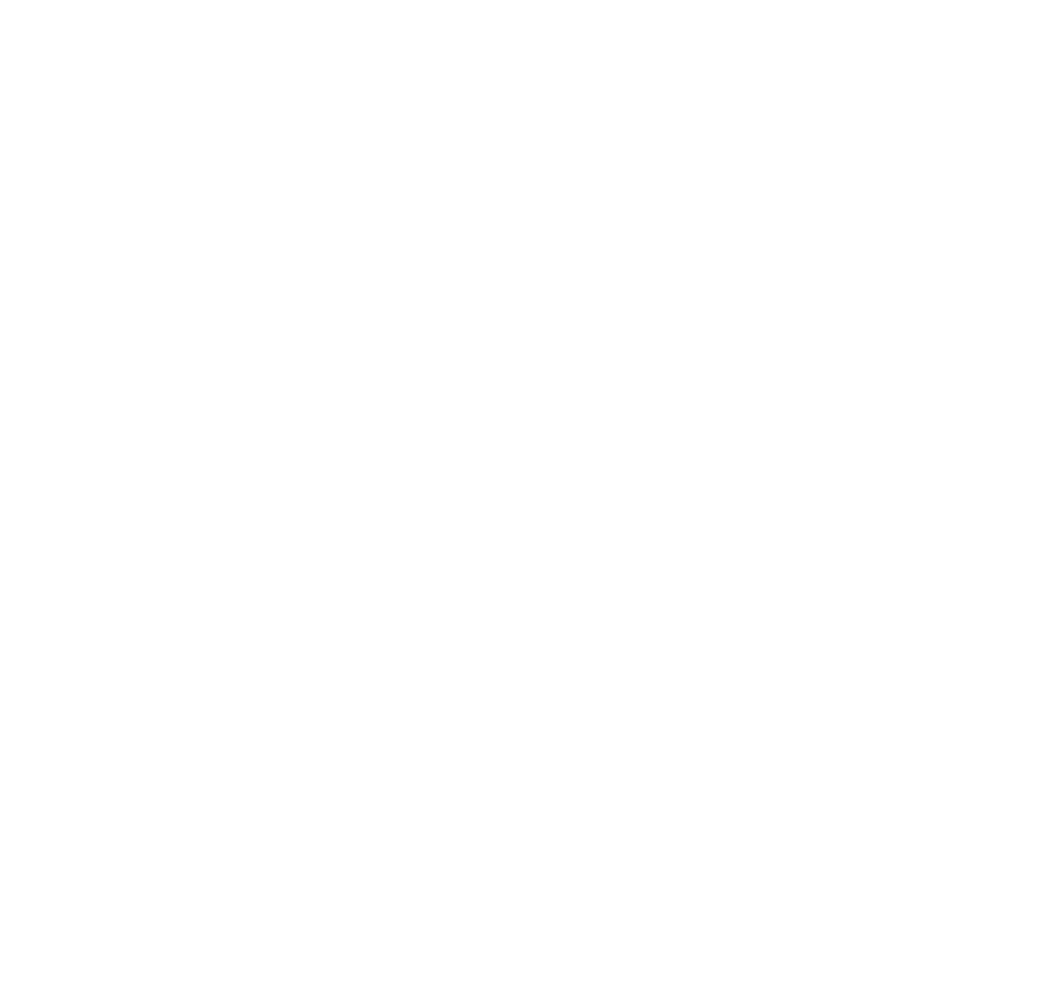
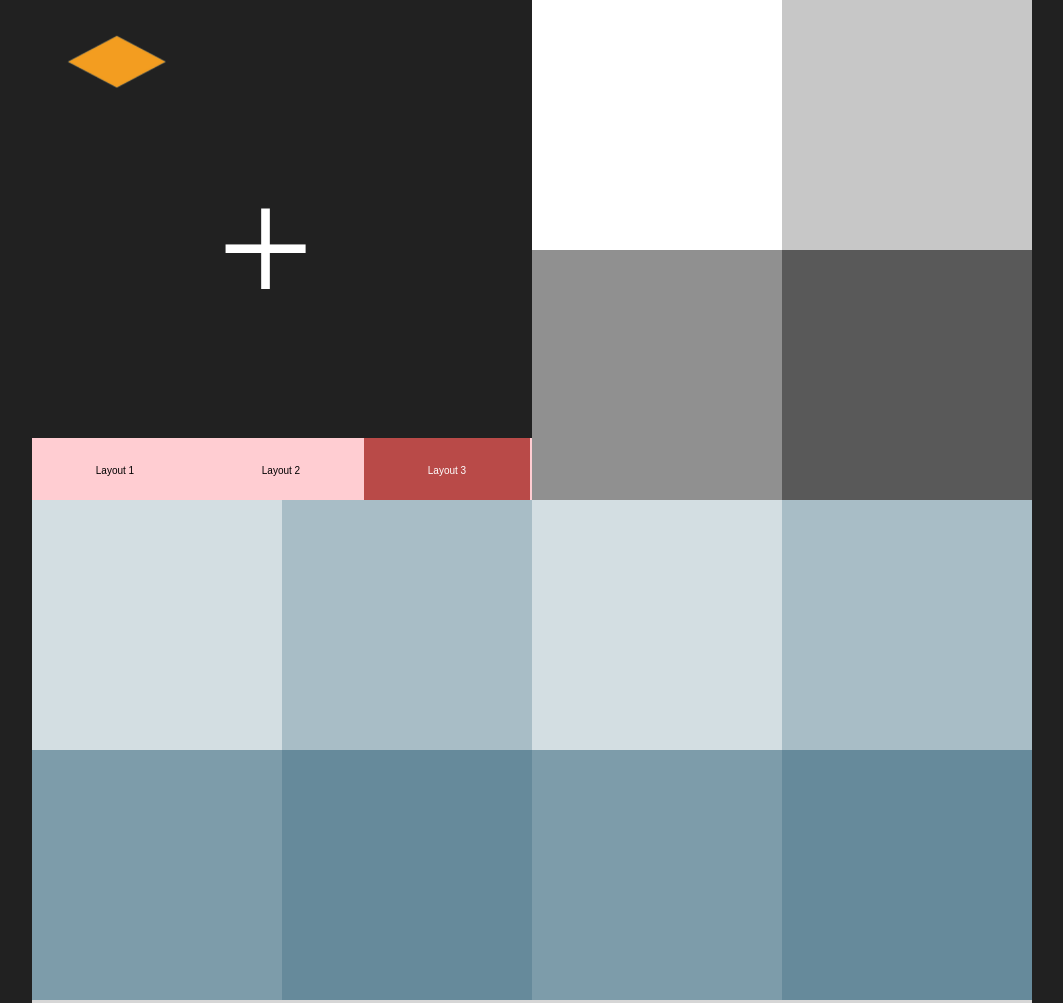
Before and after one commit to weizmanroy/ex3, a plain HTML site: page layout3.html in a window 1280 px wide. Shown: the top 1003 px of the page, without its empty margins (108-1171 px from the left). Before the commit the page ends 800 px from the top, so only its background shows below. Drawn offline with Linux system fonts and the light colour scheme.

Commit message:
first ex3

```diff
--- a/css/style.css
+++ b/css/style.css
@@ -1,27 +1,27 @@
-*{
+* {
     margin: 0;
     padding: 0;
     text-decoration: none;
   }
 
-body{
+  body {
     background-color: #212121;
     text-align: center;
   }
 
-header img{
+  header img {
     position: absolute;
     top: 28px;
     left: 26px;
     width: 120px;
     height: auto;
-    background-color: #517A8d;
+    background-color: #517a8d;
   }
 
-/********* Layout 1 **********/
+  /*** Layout 1 ****/
 
-.Layout1 header{
-    background-color: #517A8d;
+  .Layout1 header {
+    background-color: #517a8d;
     height: 387px;
   }
 
@@ -32,7 +32,7 @@ header img{
     position: relative;
   }
 
-.Layout1 ul{
+  .Layout1 ul {
     position: absolute;
     top: 330px;
     left: 270px;
@@ -41,11 +41,15 @@ header img{
     list-style-type: none;
   }
 
-.Layout1 li{
+  .Layout1 li:hover {
+    background-color: rgb(202, 195, 195);
+  }
+
+  .Layout1 li {
     float: left;
   }
 
-.Layout1 li a{
+  .Layout1 li a {
     position: relative;
     width: 241px;
     height: 58px;
@@ -54,28 +58,25 @@ header img{
     color: #000000;
     font-family: Arial, Helvetica, sans-serif;
     top: 20px;
-
   }
 
   .selected {
     background-color: #b94a48;
   }
-.Layout1 .selected a{
+  .Layout1 .selected a {
     color: #ffffff;
   }
 
-
-
-.Layout1 footer{
-    background-color: #D6D6D6;
+  .Layout1 footer {
+    background-color: #d6d6d6;
     height: 121px;
     position: absolute;
     top: 880px;
     width: 100%;
   }
 
-#leftRec{
-    background-color: #517A8d;
+  #leftRec {
+    background-color: #517a8d;
     position: absolute;
     top: 412px;
     left: 28px;
@@ -83,8 +84,8 @@ header img{
     width: 92px;
   }
 
-#centerRec{
-    background-color: #517A8d;
+  #centerRec {
+    background-color: #517a8d;
     position: absolute;
     top: 420px;
     left: 272px;
@@ -92,24 +93,22 @@ header img{
     width: 334px;
   }
 
-#rightRec{
-    background-color: #517A8d;
+  #rightRec {
+    background-color: #517a8d;
     position: absolute;
     top: 420px;
     left: 632px;
     height: 338px;
     width: 338px;
-
   }
 
+  /*** Layout 2 ****/
 
-/********* Layout 2 **********/
-
-.Layout2 header img{
+  .Layout2 header img {
     background-color: #212121;
   }
 
-#pinkLeft{
+  #pinkLeft {
     position: absolute;
     background-color: #ffcdd2;
     height: 1687px;
@@ -119,7 +118,7 @@ header img{
   #pinkleft li {
     list-style-type: none;
   }
-#pinkRight{
+  #pinkRight {
     position: absolute;
     top: 192px;
     background-color: #ffcdd2;
@@ -128,25 +127,28 @@ header img{
     left: 1061px;
   }
 
-.Layout2{
+  .Layout2 li:hover {
+    background-color: rgb(202, 195, 195);
+  }
+
+  .Layout2 {
     position: relative;
     height: 2000px;
     width: 1400px;
     margin: 0px auto;
   }
 
-.Layout2 footer{
+  .Layout2 footer {
     position: absolute;
     top: 1879px;
-    background-color: #D6D6D6;
+    background-color: #d6d6d6;
     height: 121px;
     width: 100%;
   }
 
-
   #upperLeft {
     position: absolute;
-    background-color: #517A8d;
+    background-color: #517a8d;
     width: 338px;
     height: 338px;
     top: 192px;
@@ -155,73 +157,187 @@ header img{
 
   #centerLeft {
     position: absolute;
-    background-color: #517A8d;
+    background-color: #517a8d;
     width: 338px;
     height: 338px;
     top: 650px;
     left: 273px;
-
-
   }
 
-#lowerLeft{
+  #lowerLeft {
     position: absolute;
-    background-color: #517A8d;
+    background-color: #517a8d;
     width: 338px;
     height: 338px;
     top: 1035px;
     left: 273px;
   }
 
-#upperRight{
+  #upperRight {
     position: absolute;
-    background-color: #517A8d;
+    background-color: #517a8d;
     width: 338px;
     height: 338px;
     top: 192px;
     left: 641px;
   }
 
-#lowerRight{
+  #lowerRight {
     position: absolute;
-    background-color: #517A8d;
+    background-color: #517a8d;
     width: 338px;
     height: 338px;
     top: 867px;
     left: 641px;
   }
 
-
-
-.Layout2 li{
+  .Layout2 li {
     height: 135px;
     text-align: left;
     list-style-type: none;
   }
 
-.Layout2 li a{
+  .Layout2 li a {
     position: absolute;
     margin-top: 59px;
-    left:  5px;
+    left: 5px;
     color: #000000;
     list-style-type: none;
   }
 
-
-.Layout2 #box1{
+  .Layout2 #box1 {
     position: absolute;
-    background-color: rgba(192,208,229,255);
+    background-color: rgba(192, 208, 229, 255);
     left: 1231px;
     top: 258px;
     width: 128px;
     height: 338px;
   }
 
-.Layout2 #box2{
+  .Layout2 #box2 {
     position: absolute;
-    background-color: rgba(192,208,229,255);
+    background-color: rgba(192, 208, 229, 255);
     left: 1167px;
     top: 1720px;
     width: 128px;
     height: 125px;
   }
+
+  /**** Layout 3 ****/
+
+  .Layout3 {
+    position: relative;
+    width: 1000px;
+    height: 1121px;
+    margin: 0px auto;
+  }
+  /* logo+nav+plus */
+  .Layout3 header img {
+    background-color: #212121;
+  }
+
+  #navAndPlus {
+    height: 500px width 500px;
+  }
+  #navAndPlus span {
+    color: #ffffff;
+    position: absolute;
+    left: 185px;
+    top: 150px;
+    font-size: 172px;
+    /* height: 86px;
+      width: 86px; */
+    /* size: 86px; */
+  }
+
+  .Layout3 ul {
+    position: absolute;
+    width: 500px;
+    top: 438px;
+    left: 0px;
+    background-color: #ffcdd2;
+    list-style-type: none;
+  }
+
+  .Layout3 li:hover {
+    background-color: rgb(202, 195, 195);
+  }
+
+  .Layout3 li {
+    float: left;
+    height: 62px;
+  }
+
+  .Layout3 li a {
+    position: relative;
+    margin-top: 27px;
+    width: 166px;
+    height: 58px;
+    display: inline-block;
+    border: none;
+    color: #000000;
+    font-size: 10px;
+    text-align: center;
+    font-family: Arial, Helvetica, sans-serif;
+  }
+
+  .Layout3 .selected {
+    background-color: #b94a48;
+  }
+  .Layout3 .selected a {
+    color: #ffffff;
+  }
+
+  /* grid */
+  #four_boxes {
+    position: absolute;
+    display: grid;
+
+    top: 0px;
+    right: 0px;
+    grid-template-columns: repeat(2, 250px);
+    grid-template-rows: repeat(2, 250px);
+    grid-gap: 0px;
+    grid-auto-rows: 500px;
+  }
+
+  #lowerLeft1 {
+    background-color: #fff;
+    opacity: 75%;
+  }
+  #upperRight1 {
+    background-color: #fff;
+    opacity: 50%;
+  }
+  #lowerRight1 {
+    background-color: #fff;
+    opacity: 25%;
+  }
+  #upperLeft1 {
+    background-color: #fff;
+    opacity: 100%;
+  }
+
+  /* footer + blue area */
+  .Layout3 #blueArea {
+    position: absolute;
+    background-color: #517a8d;
+    display: flex;
+    flex-wrap: wrap;
+    top: 500px;
+    height: 500px;
+    width: 1000px;
+  }
+
+  #blueArea :hover{
+    background-color: black;
+
+  }
+
+  .Layout3 footer {
+    position: absolute;
+    top: 1000px;
+    background-color: #d6d6d6;
+    height: 121px;
+    width: 1000px;
+  }
--- a/layout3.html
+++ b/layout3.html
@@ -0,0 +1,39 @@
+<!DOCTYPE html>
+<html lang="en">
+
+<head>
+    <meta charset="UTF-8" />
+    <link rel="stylesheet" href="css/style.css">
+    <title>Roy Weizman - ex3</title>
+
+<body class="Layout3">
+    <header>
+        <img src="images/logo.png" alt="logo">
+    </header>
+
+    <section id="navAndPlus">
+        <span>+</span>
+
+        <ul>
+            <li> <a href="index.html">Layout 1</a></li>
+            <li> <a href="layout2.html">Layout 2</a></li>
+            <li class="selected"> <a href="layout3.html">Layout 3</a></li>
+        </ul>
+    </section>
+
+    <section id="four_boxes">
+        <div id="upperLeft1"></div>
+        <div id="lowerLeft1"></div>
+        <div id="upperRight1"></div>
+        <div id="lowerRight1"></div>
+    </section>
+
+    <div id="blueArea"></div>
+
+    <footer>
+    </footer>
+
+    <script src="script.js"></script>
+</body>
+
+</html>
--- /dev/null
+++ b/script.js
@@ -0,0 +1,50 @@
+class Box{
+    constructor(op){
+        this.width = "250px"
+        this.height = "250px"
+        this.opacity = op;
+    }
+    getwidth(){
+        return this.width;
+    }
+    getheight(){
+        return this.height;
+    }
+
+    getopacity(){
+        return this.opacity;
+    }
+}
+
+let B = new Box("12%");
+
+let opa = document
+for (let i = 0; i < 8; i++) {
+    let square = document.createElement("div");
+    square.className = 'squares';
+    square.style.backgroundColor = "white";
+    square.style.width = B.getwidth();
+    square.style.height = B.getheight();
+    square.style.opacity = B.getopacity();
+
+    if ((i==0) || (i==2))
+        square.style.opacity = "75%";
+    if ((i==1) || (i==3))
+        square.style.opacity = "50%";
+    if ((i==4) || (i==6))
+        square.style.opacity = "25%";
+
+    document.getElementById("blueArea").appendChild(square);
+
+}
+
+
+// let hover = document.querySelectorAll('.squares');
+// for (let i = 0; i < hover.length; i++)
+//     {
+//         hover[i].addEventListener("mouseover", mHover);
+//         hover[i].addEventListener("mouseout", mOut);
+
+//     }
+//         function mHover(){hover[i].style.backgroundColor = "green"; }
+//         function mOut()  {hover[i].style.backgroundColor = "white"; }
```
Also changed, not shown: index.html (+1 -1 lines), layout2.html (+1 -1 lines). Lines whose indentation alone changed are shown as unchanged.
